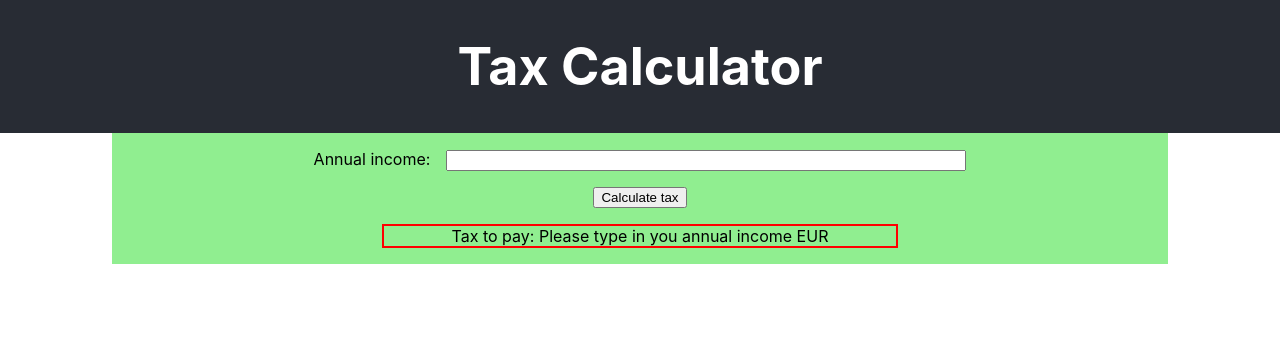
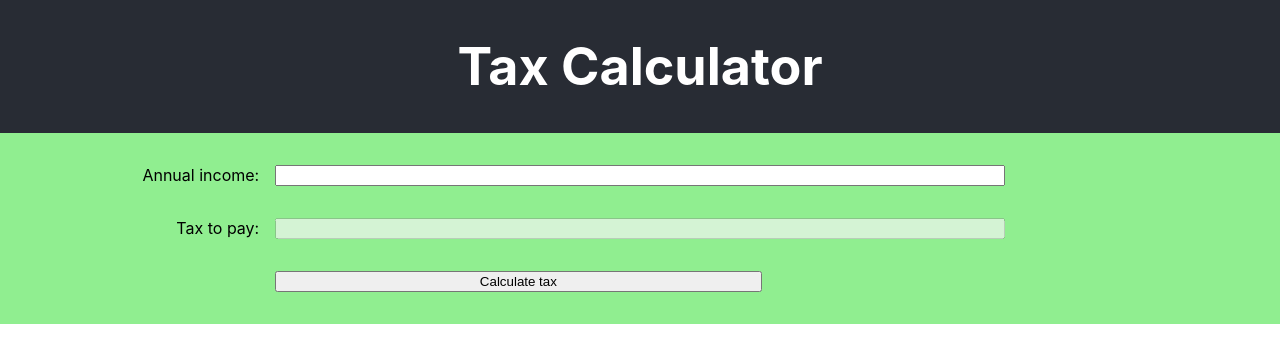
Before and after one commit to aliravn/challenge-tax-calculator, a React (Create React App) app: page / in a window 1280 px wide. Shown: the top 362 px of the page. Built offline with nearby package versions, Linux system fonts and the light colour scheme.

Commit message:
fix the styling to acceptable level

```diff
--- a/src/components/TaxCalcForm/TaxCalcForm.css
+++ b/src/components/TaxCalcForm/TaxCalcForm.css
@@ -2,28 +2,32 @@
 
   background: lightgreen;
   padding: 1rem;
-  width: 80%;
-  margin: 0 auto;
+display: flex;
+flex-wrap:wrap;
+}
 
-  gap: 1rem;
+.formLine {
+  width: 100%;
+  margin: 1rem;
+  display: grid;
+  grid-template-columns: repeat(4, 20%);
 }
 
 .inputLabel {
+  grid-column: 1 / span 1;
   margin-right: 1rem;
-  text-align: left;
+  text-align: right;
 }
 
 .inputField {
-  width: 50%;
+  grid-column: 2 / span 3;
 }
+
 .submitButton {
-  display: block;
-  margin: 1rem auto;
-
+  grid-column: 2 / span 2;
 }
 
 .result {
-  width: 50%;
   margin: 0 auto;
   border: 2px solid red;
 }
--- a/src/components/TaxCalcForm/TaxCalcForm.js
+++ b/src/components/TaxCalcForm/TaxCalcForm.js
@@ -3,7 +3,7 @@ import './TaxCalcForm.css';
 
 const TaxCalcForm = () => {
     const [income, setIncome] = useState('');
-    const [tax, setTax] = useState('Please type in you annual income');
+    const [tax, setTax] = useState('');
 
     const onIncomeValueChange = (event) => {
             setIncome(event.target.value);
@@ -13,10 +13,12 @@ const TaxCalcForm = () => {
         // TODO: add correct calculation based on progressive taxation
         // TODO: limit result to 2 digits after comma
         const calcTax = income * 0.1;
-        setTax(calcTax);
+        const taxToShow = `${calcTax} EUR`
+        setTax(taxToShow);
     }
     return (
         <section className='formContainer'>
+        <div className='formLine'>
             <label htmlFor="income" className='inputLabel'>Annual income:</label>
             <input
                 type="text"
@@ -26,15 +28,28 @@ const TaxCalcForm = () => {
                 onChange={onIncomeValueChange}
                 className='inputField'
             />
+        </div>
+        <div className='formLine'>
+            <label htmlFor="result" className='inputLabel'>Tax to pay:</label>
+            <input
+                type="text"
+                id="result"
+                name="result"
+                value={tax}
+                disabled
+                className='inputField'
+            />
+        </div>
 
+        <div className='formLine'>
             <button
                 className='submitButton'
                 onClick={calulateTax}
             >
                Calculate tax
             </button>
+        </div>
 
-            <div className='result'>Tax to pay: {tax} EUR</div>
         </section>
     );
 }
```
